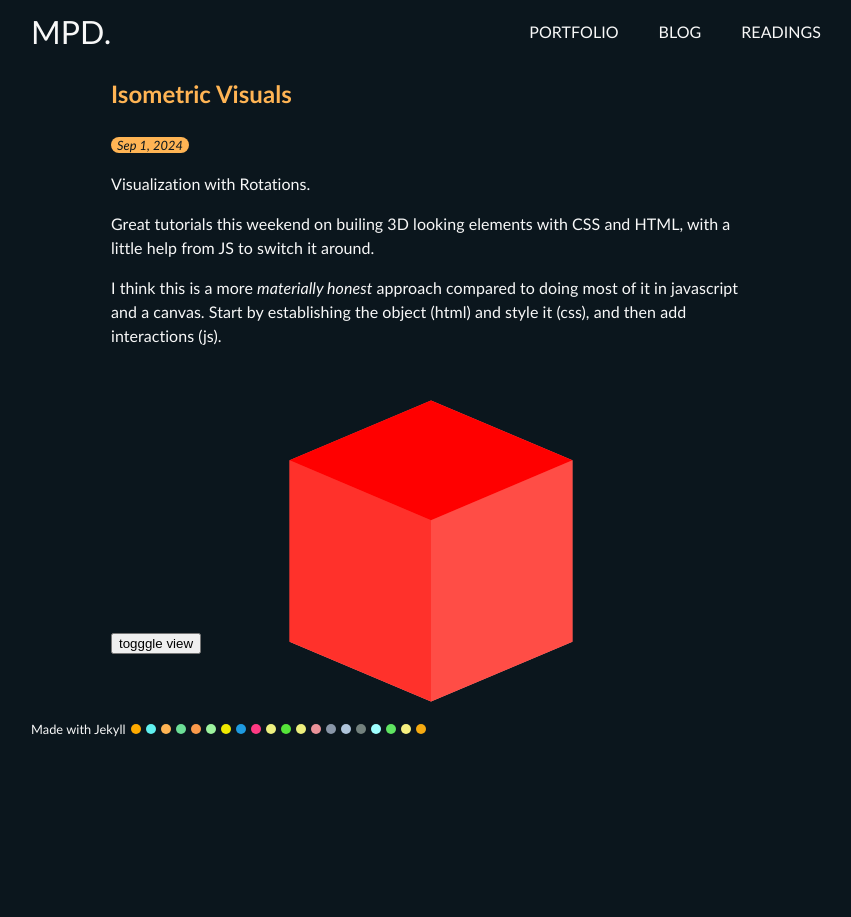
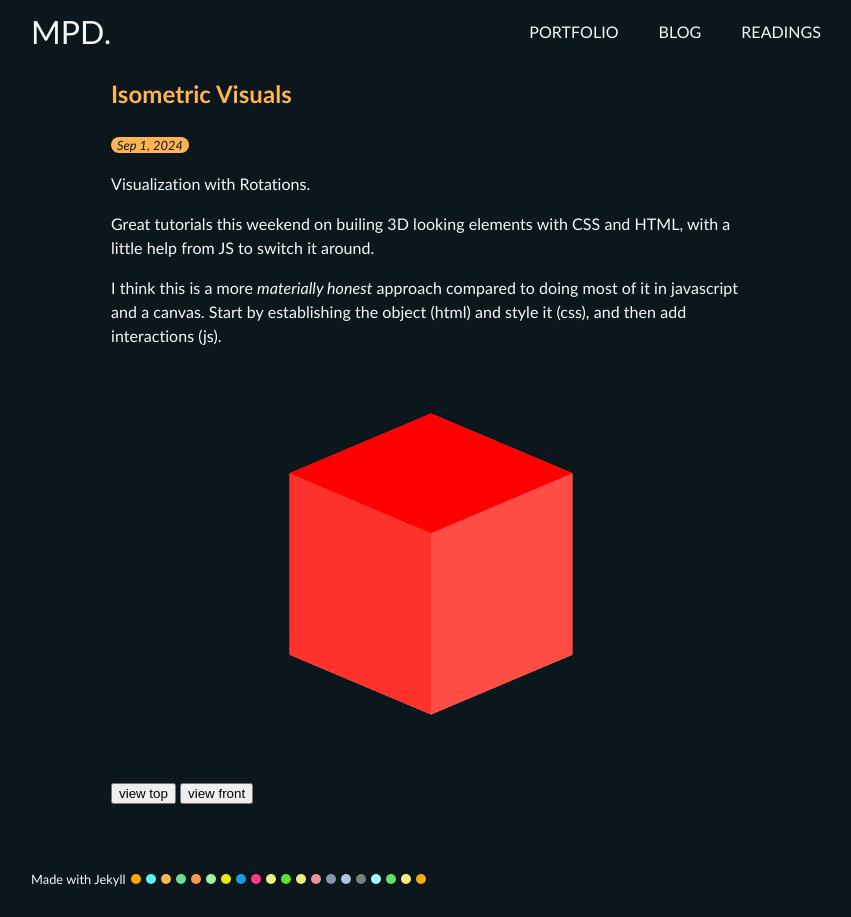
Before and after one commit to mpdagang/mpdagang.github.io, a Jekyll site: the page built from _posts/2024-09-01-isometric-interaction.md, in a window 1280 px wide. Shown: the whole page, without its empty margins (209-1060 px from the left). Built offline with Jekyll 4.4.1, drawn with Linux system fonts in a browser that asks for light colours.

Commit message:
adjust iso scene and actions

```diff
--- a/_posts/2024-09-01-isometric-interaction.md
+++ b/_posts/2024-09-01-isometric-interaction.md
@@ -21,4 +21,5 @@
   </div>
 </div>
 
-<button id="view-top">togggle view</button>
+<button id="view-top">view top</button>
+<button id="view-front">view front</button>
--- a/assets/js/iso.js
+++ b/assets/js/iso.js
@@ -2,6 +2,13 @@
     let topView = document.getElementById("view-top");
     topView.addEventListener("click", function(){
         let cube = document.getElementById("test-scene");
-        cube.classList.toggle("un-iso");
+        cube.classList.remove("view-front");
+        cube.classList.toggle("view-top");
+    });
+    let frontView = document.getElementById("view-front");
+    frontView.addEventListener("click", function(){
+        let cube = document.getElementById("test-scene");
+        cube.classList.remove("view-top");
+        cube.classList.toggle("view-front");
     });
 });
--- a/assets/styles/main.scss
+++ b/assets/styles/main.scss
@@ -445,7 +445,7 @@
 .d-pground{
   position: relative;
   width: 100%;
-  height: 250px;
+  height: 400px;
 }
 
 .scene, .scene div, .scene div::before, .scene div::after {
@@ -455,15 +455,18 @@
 }
 
 .scene {
-  top: 75%; left: 50%;
+  top: 50%; left: 50%;
   background-color: #000;
   transition: 0.8s ease-in-out;
   transform: rotatex(65deg) rotatez(45deg);
   transform-origin: center center 100px;
 }
 
-.scene.un-iso {
+.scene.view-top {
   transform: rotateX(0deg) rotatez(0deg);
+}
+.scene.view-front {
+  transform: rotateX(90deg) rotatez(0deg);
 }
 
 .cube {
```
